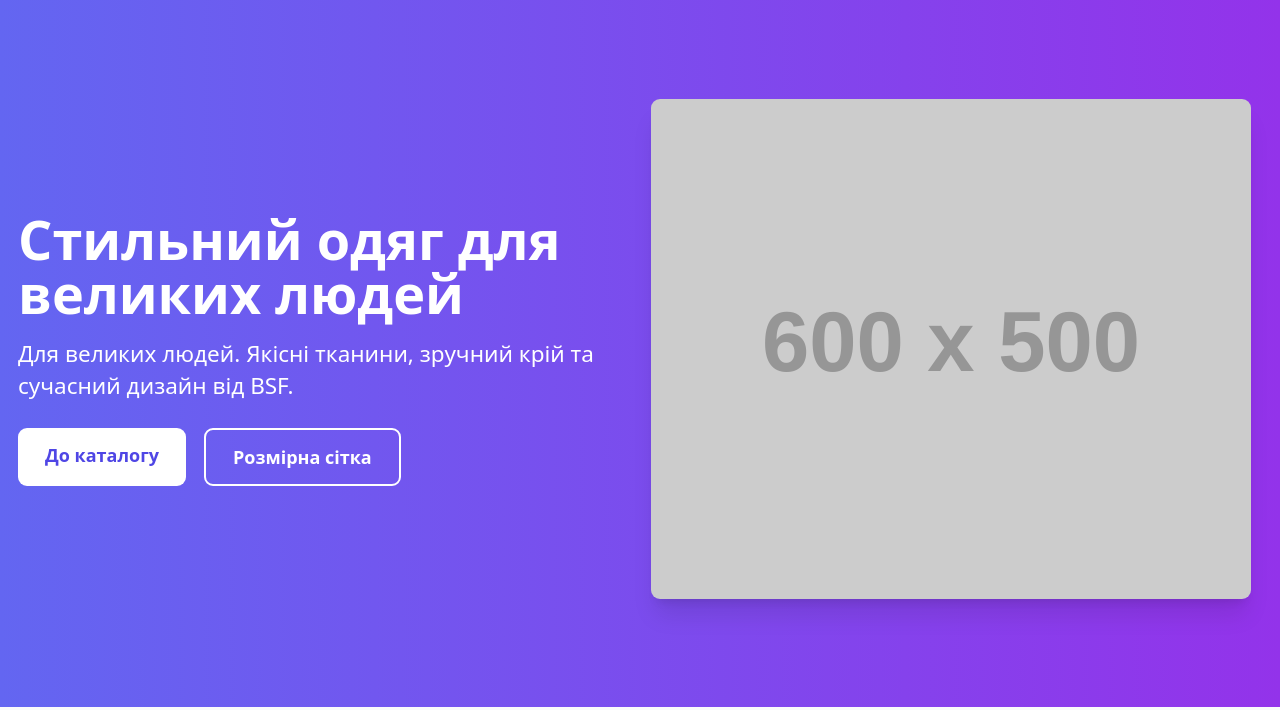
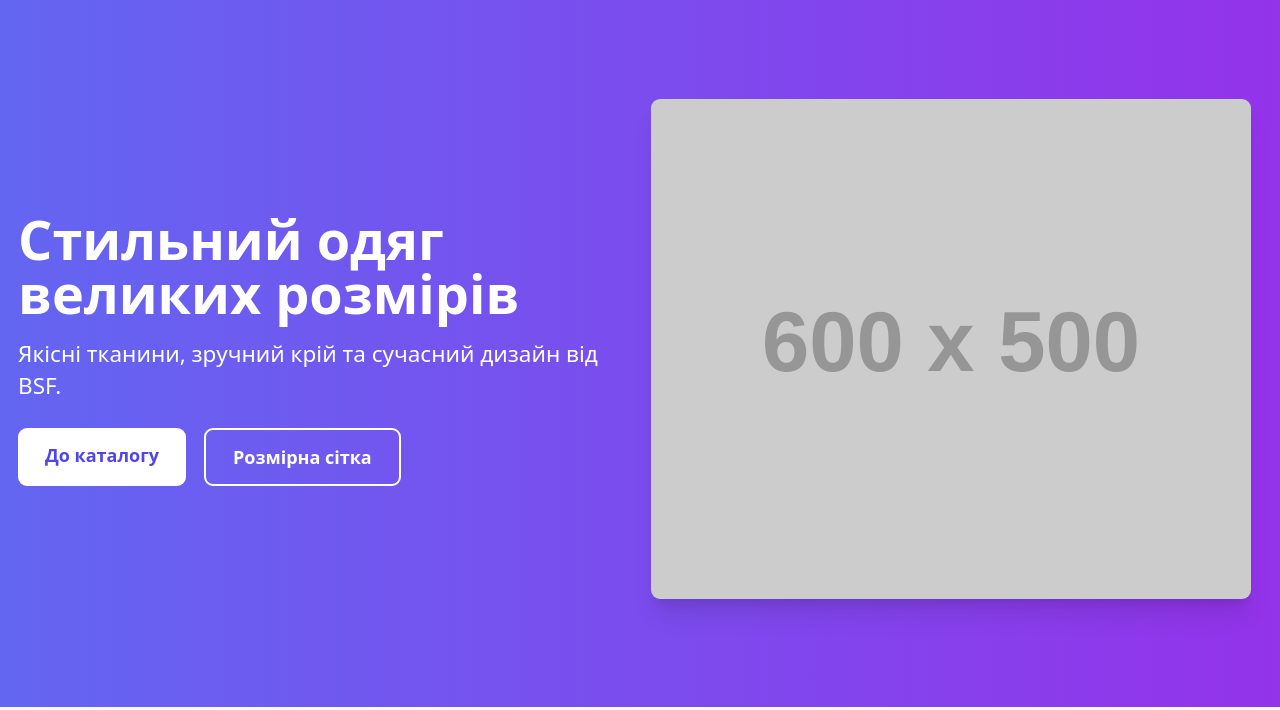
Before and after one commit to Tipo4otkiy/site, a plain HTML site: page index.html in a window 1280 px wide. Shown: the part 90-800 px from the top of the page. Drawn offline with nearby package versions, Linux system fonts and the light colour scheme; placeholder pictures from the web are drawn by us.

Commit message:
Add files via upload

```diff
--- a/index.html
+++ b/index.html
@@ -3,7 +3,7 @@
 <head>
     <meta charset="UTF-8">
     <meta name="viewport" content="width=device-width, initial-scale=1.0">
-    <title>BigSize Fashion - Одяг для великих розмірів</title>
+    <title>BigSize Fashion - Одяг великих розмірів</title>
     <script src="https://cdn.tailwindcss.com"></script>
     <link rel="stylesheet" href="https://cdnjs.cloudflare.com/ajax/libs/font-awesome/6.4.0/css/all.min.css">
     <style>
@@ -78,8 +78,8 @@
     <section class="bg-gradient-to-r from-indigo-500 to-purple-600 text-white py-12 md:py-24">
         <div class="container mx-auto px-4 flex flex-col md:flex-row items-center">
             <div class="md:w-1/2 mb-8 md:mb-0 fade-in">
-                <h2 class="text-3xl md:text-5xl font-bold mb-4">Стильний одяг для великих людей</h2>
-                <p class="text-lg md:text-xl mb-6">Для великих людей. Якісні тканини, зручний крій та сучасний дизайн від BSF.</p>
+                <h2 class="text-3xl md:text-5xl font-bold mb-4">Стильний одяг великих розмiрiв</h2>
+                <p class="text-lg md:text-xl mb-6">Якісні тканини, зручний крій та сучасний дизайн від BSF.</p>
                 <div class="flex space-x-4">
                     <a href="#products" class="bg-white text-indigo-600 px-6 py-3 rounded-lg font-bold hover:bg-gray-100 transition duration-300">До каталогу</a>
                     <a href="#sizes" class="border-2 border-white px-6 py-3 rounded-lg font-bold hover:bg-white hover:text-indigo-600 transition duration-300">Розмірна сітка</a>
```
